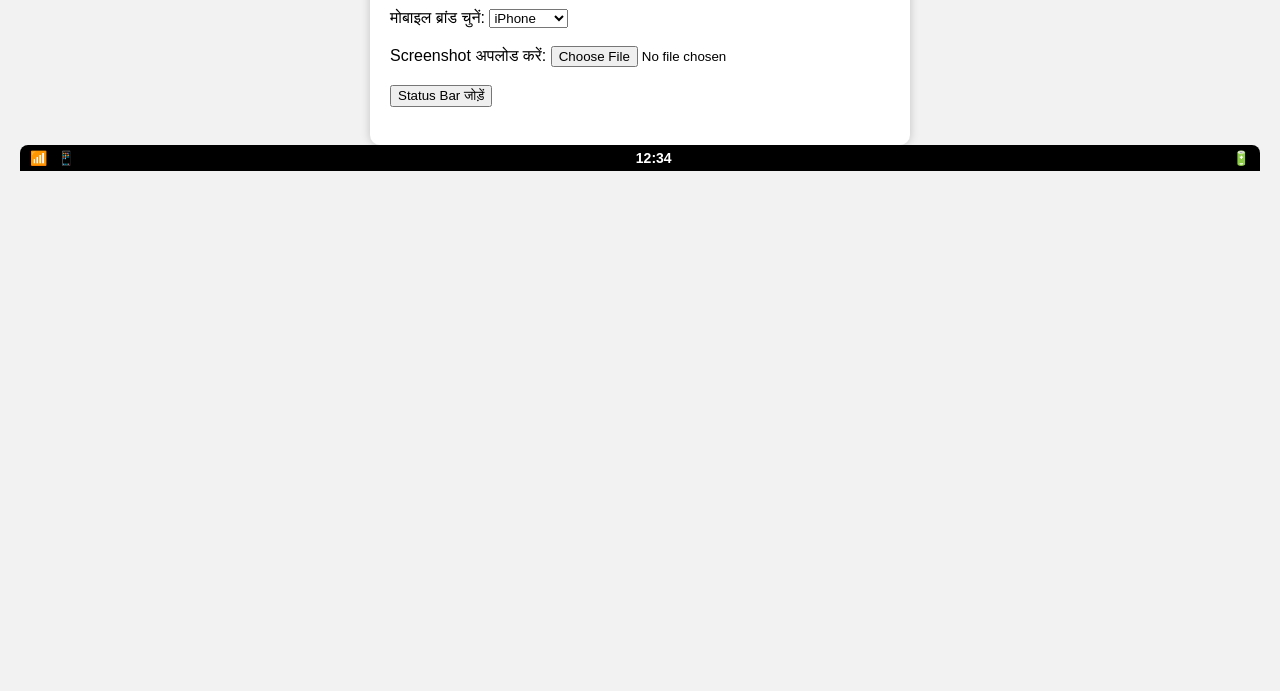
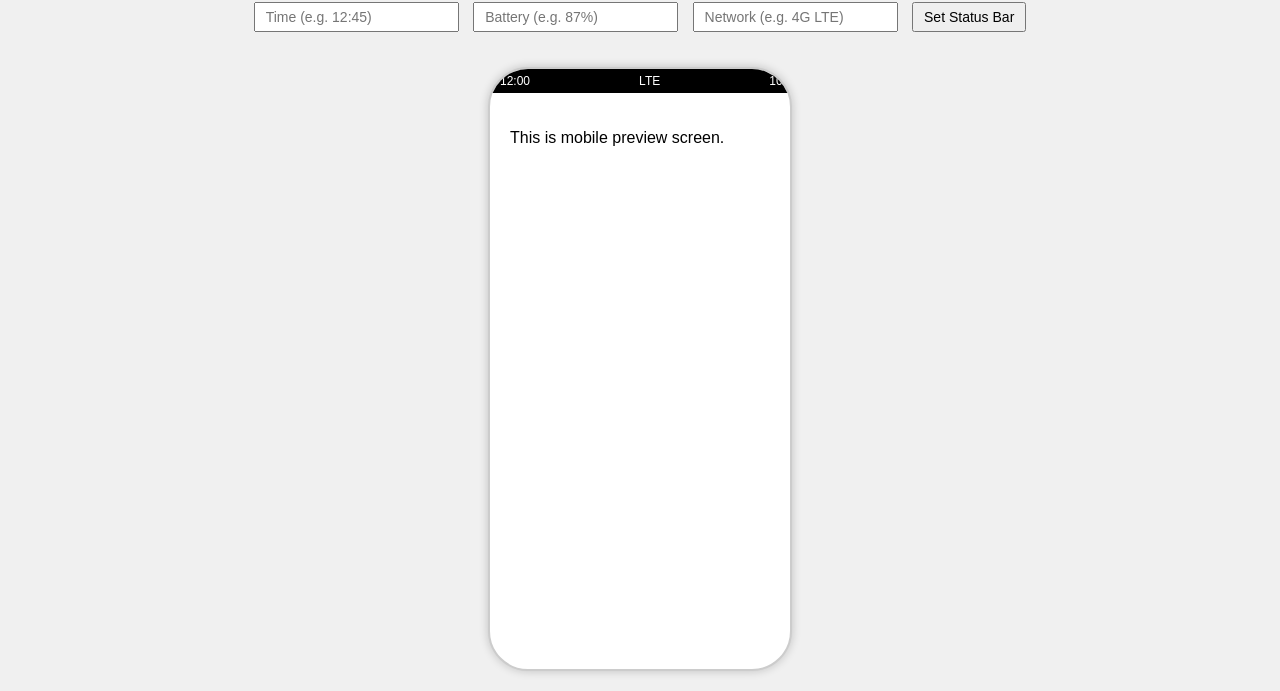
Before and after one commit to pareekamit49-cmd/statusbar-tool, a plain HTML site: page index.html in a window 1280 px wide. Shown: the part 111-802 px from the top of the page. Drawn offline with Linux system fonts and the light colour scheme.

Commit message:
Update index.html

```diff
--- a/index.html
+++ b/index.html
@@ -1,48 +1,103 @@
 <!DOCTYPE html>
-<html lang="hi">
+<html lang="en">
 <head>
-  <meta charset="UTF-8">
-  <meta name="viewport" content="width=device-width, initial-scale=1">
+  <meta charset="UTF-8" />
+  <meta name="viewport" content="width=device-width, initial-scale=1.0"/>
   <title>Status Bar Tool</title>
-  <link rel="stylesheet" href="style.css">
+  <style>
+    body {
+      margin: 0;
+      font-family: Arial, sans-serif;
+      background: #f0f0f0;
+    }
+
+    .container {
+      display: flex;
+      flex-direction: column;
+      align-items: center;
+      padding: 20px;
+    }
+
+    .phone {
+      width: 300px;
+      height: 600px;
+      background: white;
+      border: 2px solid #ccc;
+      border-radius: 40px;
+      position: relative;
+      box-shadow: 0 0 10px rgba(0,0,0,0.2);
+      overflow: hidden;
+      margin-top: 30px;
+    }
+
+    .status-bar {
+      height: 24px;
+      width: 100%;
+      background: black;
+      color: white;
+      display: flex;
+      align-items: center;
+      justify-content: space-between;
+      padding: 0 10px;
+      font-size: 12px;
+    }
+
+    .status-bar span {
+      color: white;
+    }
+
+    .screen {
+      flex: 1;
+      padding: 20px;
+      overflow-y: auto;
+    }
+
+    form {
+      margin-top: 20px;
+      text-align: center;
+    }
+
+    input, select, button {
+      margin: 5px;
+      padding: 5px 10px;
+      font-size: 14px;
+    }
+  </style>
 </head>
 <body>
   <div class="container">
-    <h1>Status Bar Generator</h1>
+    <h2>Status Bar Tool</h2>
+    <form id="statusForm">
+      <input type="text" id="time" placeholder="Time (e.g. 12:45)" />
+      <input type="text" id="battery" placeholder="Battery (e.g. 87%)" />
+      <input type="text" id="network" placeholder="Network (e.g. 4G LTE)" />
+      <button type="submit">Set Status Bar</button>
+    </form>
 
-    <label for="brandSelect">मोबाइल ब्रांड चुनें:</label>
-    <select id="brandSelect">
-      <option value="iphone">iPhone</option>
-      <option value="samsung">Samsung</option>
-      <option value="vivo">Vivo</option>
-      <option value="realme">Realme</option>
-      <option value="oppo">Oppo</option>
-    </select>
-
-    <br><br>
-
-    <label for="screenshotUpload">Screenshot अपलोड करें:</label>
-    <input type="file" id="screenshotUpload" accept="image/*">
-
-    <br><br>
-
-    <button onclick="generateStatusBar()">Status Bar जोड़ें</button>
-
-    <br><br>
-
-    <div id="previewContainer"></div>
+    <div class="phone">
+      <div class="status-bar" id="statusBar">
+        <span id="timeDisplay">12:00</span>
+        <span id="networkDisplay">LTE</span>
+        <span id="batteryDisplay">100%</span>
+      </div>
+      <div class="screen">
+        <p>This is mobile preview screen.</p>
+      </div>
+    </div>
   </div>
 
-  <script src="script.js"></script>
+  <script>
+    const form = document.getElementById("statusForm");
+    const timeDisplay = document.getElementById("timeDisplay");
+    const networkDisplay = document.getElementById("networkDisplay");
+    const batteryDisplay = document.getElementById("batteryDisplay");
+
+    form.addEventListener("submit", function (e) {
+      e.preventDefault();
+      timeDisplay.textContent = document.getElementById("time").value || "12:00";
+      networkDisplay.textContent = document.getElementById("network").value || "LTE";
+      batteryDisplay.textContent = document.getElementById("battery").value || "100%";
+    });
+  </script>
 </body>
 </html>
-<div class="status-bar">
-  <div class="left-icons">
-    <span class="signal">&#128246;</span> <!-- Network -->
-    <span class="wifi">&#128241;</span>   <!-- WiFi -->
-  </div>
-  <div class="center-time">12:34</div>
-  <div class="right-icons">
-    <span class="battery">&#128267;</span> <!-- Battery -->
-  </div>
-</div>
```
